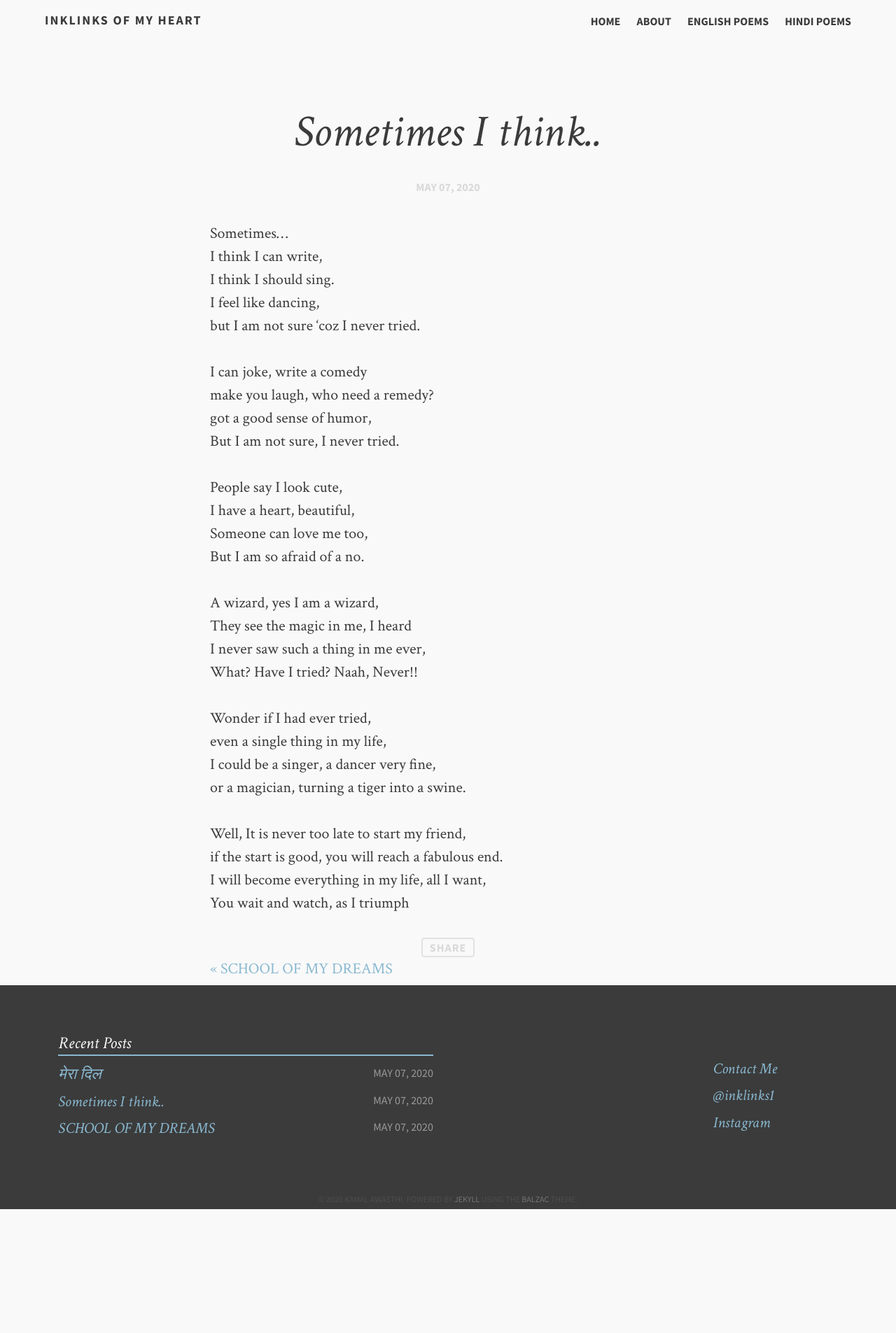
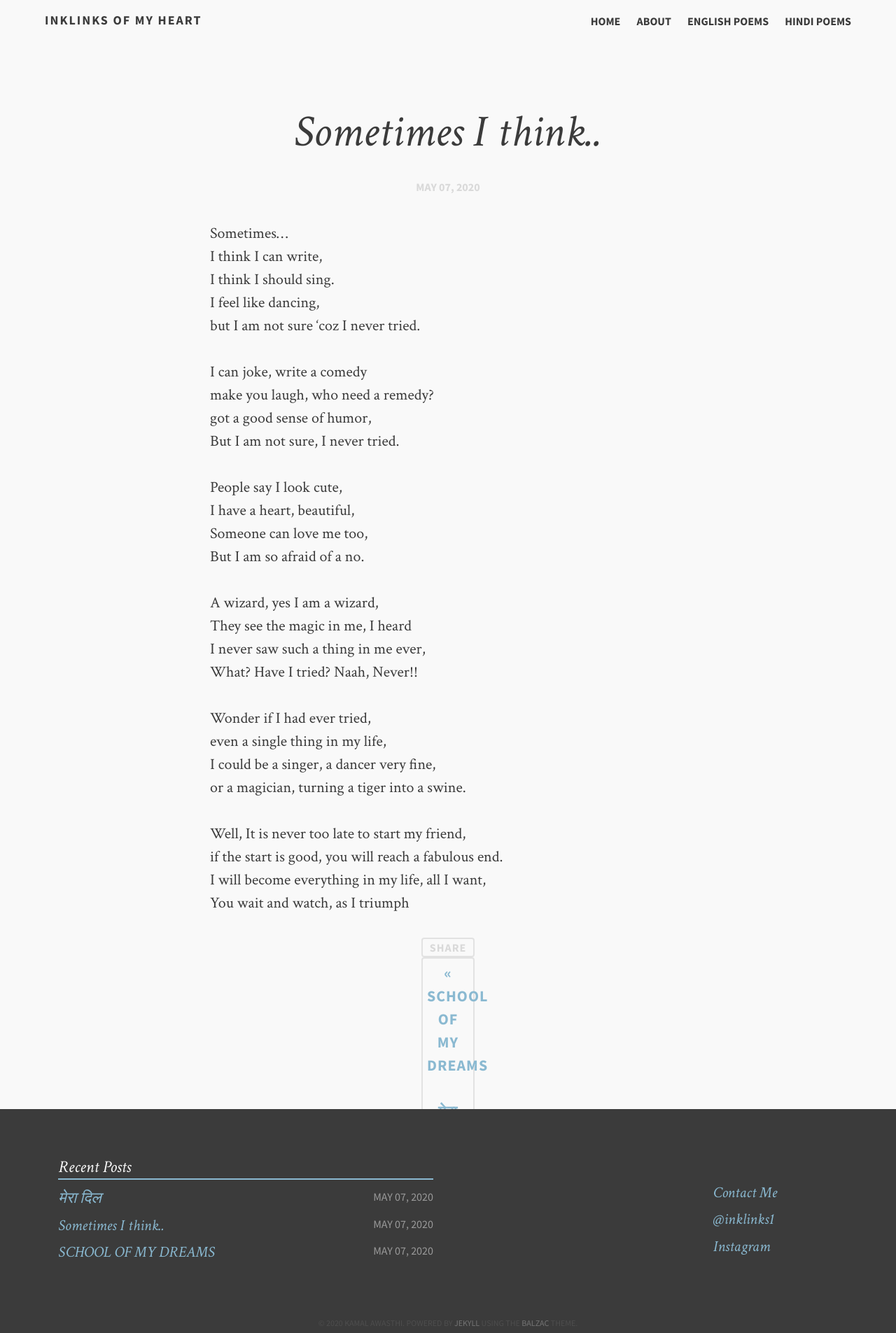
Before and after one commit to InkLinks/InkLinks.github.io, a Jekyll site: the page built from _posts/2020-05-07-Sometimes-I-think.md, in a window 1280 px wide. Shown: the whole page at 70% size. Built offline with Jekyll 4.4.1, drawn with Linux system fonts in a browser that asks for light colours; comment, search, counter and statistics services are not loaded; before the commit the page ends 1728 px from its top, so only the background shows below that.

Commit message:
trying navigation feature

```diff
--- a/_layouts/post-no-feature.html
+++ b/_layouts/post-no-feature.html
@@ -28,7 +28,7 @@
 
       <a class="share" href="https://twitter.com/intent/tweet?text=&quot;{{ page.title }}&quot;%20{{ site.canonical }}{{ page.url }}%20via%20&#64;{{ site.owner.twitter }}" data-dnt="true">Share</a>
       <script>!function(d,s,id){var js,fjs=d.getElementsByTagName(s)[0];if(!d.getElementById(id)){js=d.createElement(s);js.id=id;js.src="//platform.twitter.com/widgets.js";fjs.parentNode.insertBefore(js,fjs);}}(document,"script","twitter-wjs");</script>
-        <div class="PageNavigation">
+        <div class="PageNavigation share">
         {% if page.previous.url %}
           <p><a class="prev" href="{{page.previous.url}}">&laquo; {{page.previous.title}}</a></p>
         {% endif %}
--- a/_sass/_styles.scss
+++ b/_sass/_styles.scss
@@ -1,13 +1,4 @@
 /************ Basic *************/
-  .PageNavigation {
-  display: block;
-  width: auto;
-  overflow: hidden;
-}
-
-.PageNavigation .next {
-  text-align: right;
-}
 body {
   font-family: $serif;
   color: $black;
```
